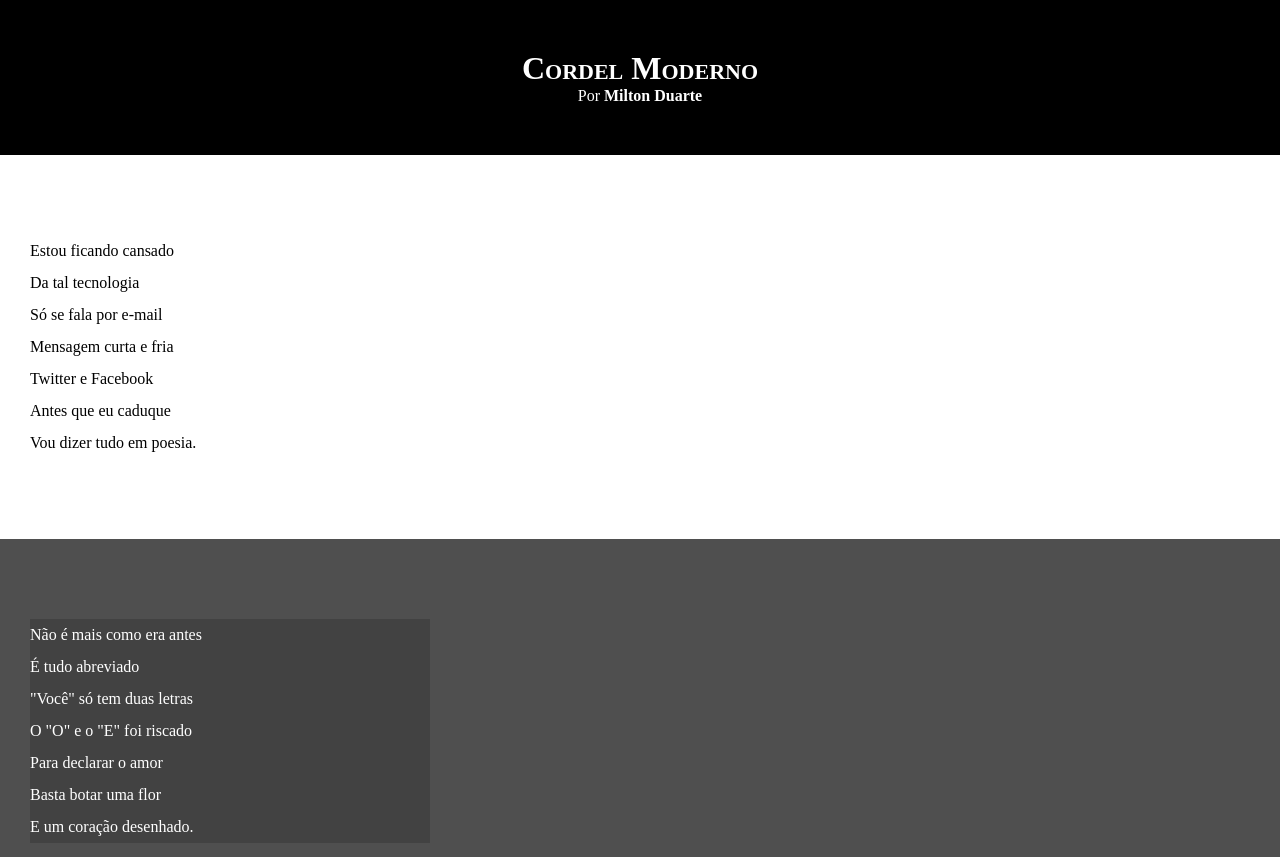
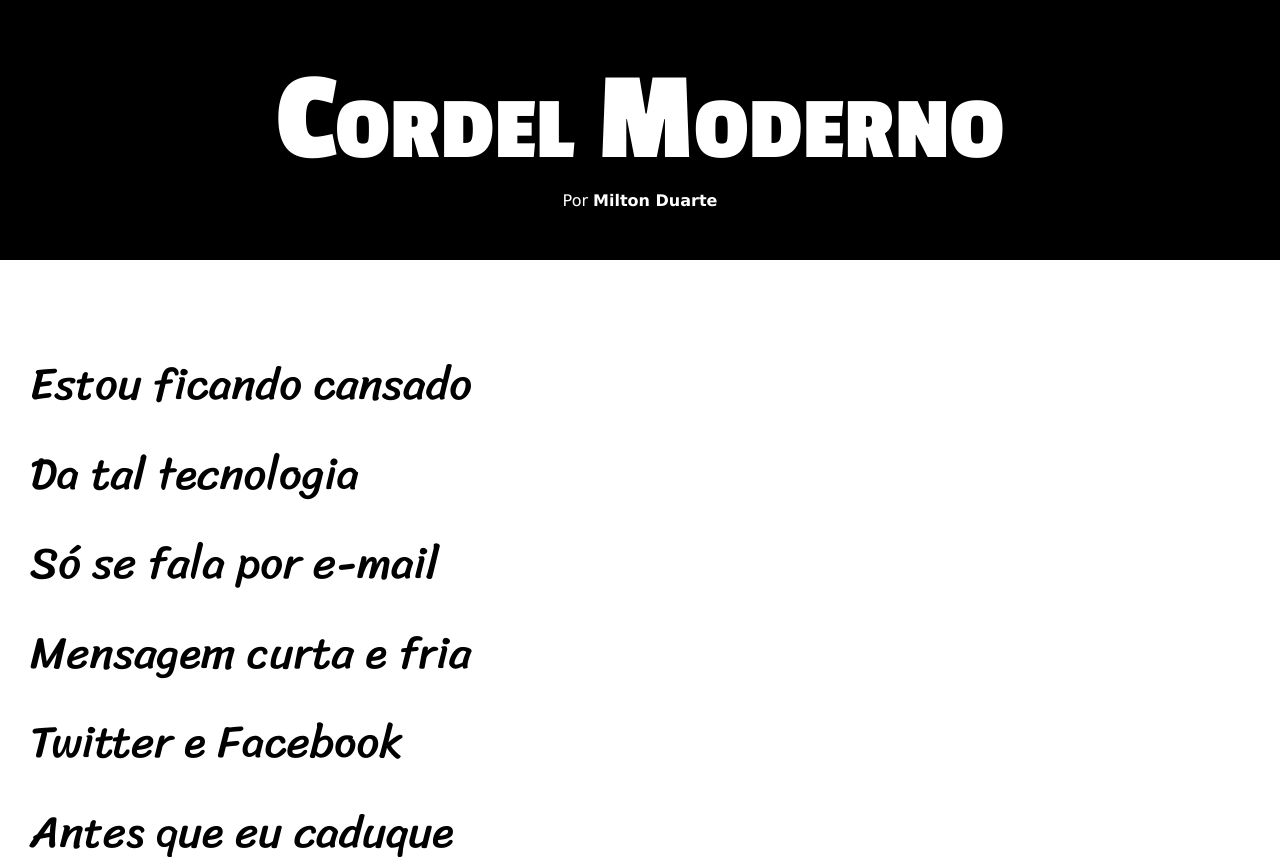
Before and after one commit to VitorVaz117/HTML-CSS, a plain HTML site: page Exercicios/d012/index.html in a window 1280 px wide. Shown: the top 857 px of the page. Drawn offline with Linux system fonts and the light colour scheme.

Commit message:
estilo desafio modulo 3

```diff
--- a/Exercicios/d012/estilo/style.css
+++ b/Exercicios/d012/estilo/style.css
@@ -1,4 +1,15 @@
 @charset "UTF-8";
+
+@import url('https://fonts.googleapis.com/css2?family=Bebas+Neue&family=Passion+One:wght@400;700;900&family=Work+Sans:ital,wght@0,100..900;1,100..900&display=swap');
+
+@import url('https://fonts.googleapis.com/css2?family=Bebas+Neue&family=Passion+One:wght@400;700;900&family=Sriracha&family=Work+Sans:ital,wght@0,100..900;1,100..900&display=swap');
+
+/*Pseudo-classe*/
+:root{ /*Todo que for definido aqui servirá para o documento inteiro*/
+    --font1: Verdana, Geneva, Tahoma, sans-serif;
+    --font2: 'Passion One', cursive;
+    --font3: 'Sriracha', cursive;
+}
 
 *{
     margin: 0px;
@@ -8,6 +19,7 @@
 html, body{
     min-height: 100vh;
     background-color: darkgrey;
+    font-family: var(--font1)
 }
 
 header{
@@ -19,6 +31,8 @@ header{
 header > h1{
     padding-top: 50px;
     font-variant: small-caps;
+    font-family: var(--font2);
+    font-size: 10vw; /*10% da largura da tela*/
 }
 
 header > p{
@@ -40,6 +54,8 @@ section{
     padding-bottom: 10vh;
     line-height: 2em; /*distancia entre linhas duplo*/
     padding-left: 30px;
+    font-family: var(--font3);
+    font-size: 3.5vw; /*3.5% da largura da tela*/
 }
 
 section.normal{
@@ -53,7 +69,8 @@ section.imagem{
 }
 
 section.imagem > p{
-    width: 400px;
+    display: inline-block;
+    padding: 5px;
     background-color: rgba(0, 0, 0, 0.16);
 }
 
```
